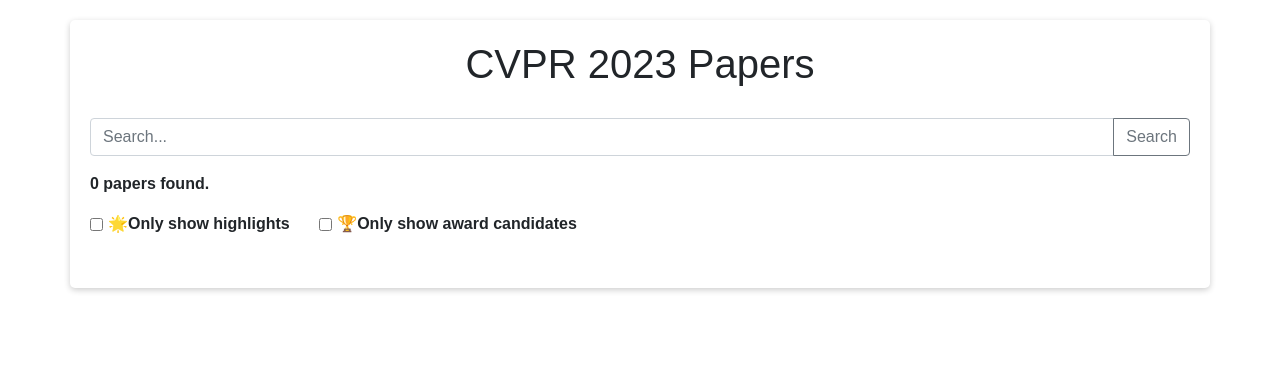
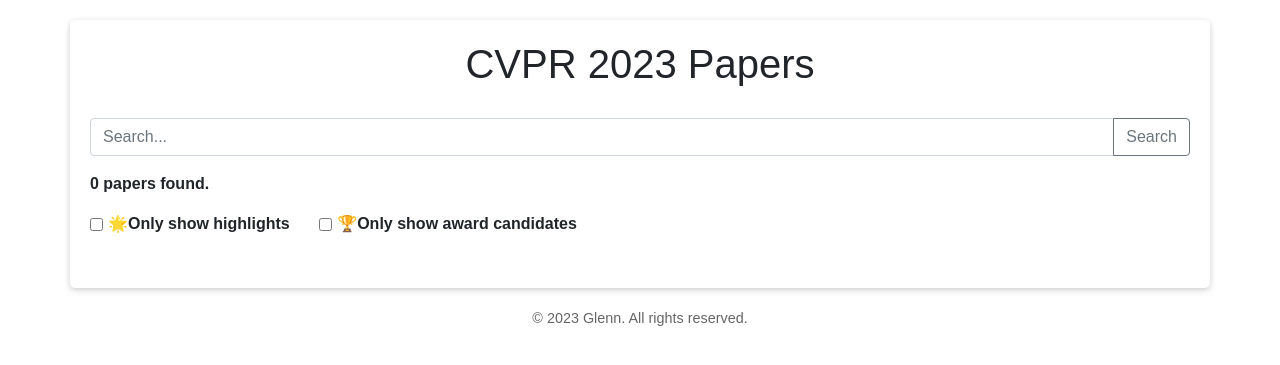
Before and after one commit to chenluda/CVPR2023-download, a Flask app: page / in a window 1280 px wide. Shown: the top 365 px of the page. Run offline with Flask 3, Linux system fonts and the light colour scheme; data that the repository does not hold is empty; some libraries are stand-ins or nearby versions.

Commit message:
Update index.html

```diff
--- a/templates/index.html
+++ b/templates/index.html
@@ -194,6 +194,13 @@
       .modal.right .modal-body {
         padding: 15px 15px 80px;
       }
+
+      footer {
+        margin-top: 20px;
+        font-size: 0.9rem;
+        color: #666;
+        text-align: center;
+      }
     </style>
   </head>
   <body>
@@ -296,9 +303,7 @@
             >
               {{ paper[2] }}
             </h6>
-            <div class="modal-body">
-              {{ paper[3] }}
-            </div>
+            <div class="modal-body">{{ paper[3] }}</div>
             <div class="modal-footer">
               <button
                 type="button"
@@ -323,5 +328,6 @@
         });
       });
     </script>
+    <footer>&copy; 2023 Glenn. All rights reserved.</footer>
   </body>
 </html>
```
